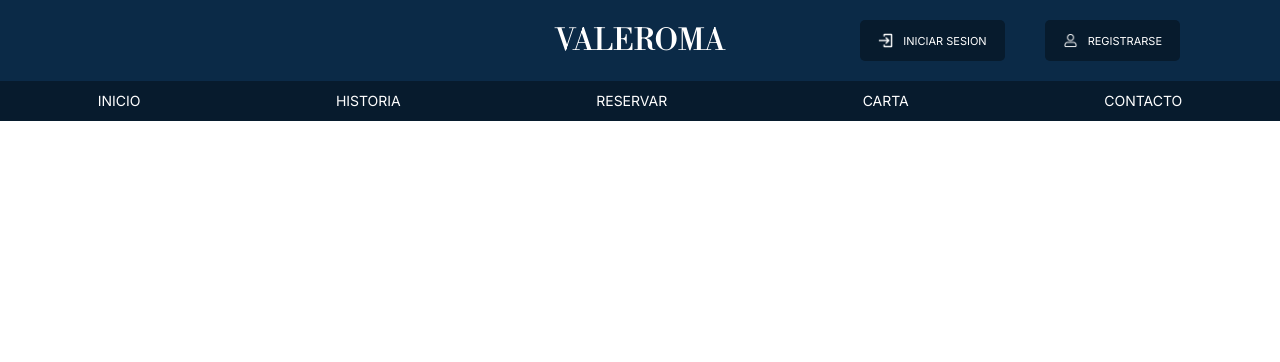
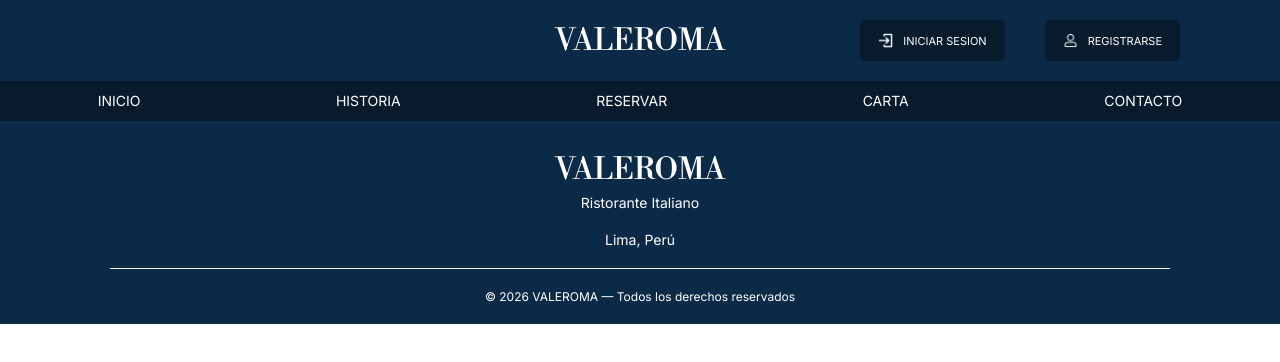
Before and after one commit to LonerStyles/restaurante-valeroma, a React (Vite) app: page / in a window 1280 px wide. Shown: the top 362 px of the page. Built offline with nearby package versions, Linux system fonts and the light colour scheme.

Commit message:
Footer y fixes

```diff
--- a/src/App.jsx
+++ b/src/App.jsx
@@ -1,11 +1,11 @@
-import Home from "./views/Home";
 import Header from "./components/Header";
+import Footer from "./components/Footer";
 
 export default function App() {
   return (
     <>
       <Header></Header>
-      <Home></Home>
+      <Footer></Footer>
     </>
   );
 }
--- /dev/null
+++ b/src/components/Footer.jsx
@@ -0,0 +1,10 @@
+export default function Footer() {
+  return (
+    <footer>
+      <h2 className="footerTitle">VALEROMA</h2>
+      <h3 className="footerSubtitle">Ristorante Italiano</h3>
+      <h4 className="footerLocation">Lima, Perú</h4>
+      <span className="footerCopy">© 2026 VALEROMA — Todos los derechos reservados</span>
+    </footer>
+  );
+}
--- a/src/components/Header.jsx
+++ b/src/components/Header.jsx
@@ -1,4 +1,4 @@
-import "../styles/Header.css";
+import "../styles/Nav.css";
 import loginIcon from "../assets/loginIcon.png";
 import registerIcon from "../assets/registerIcon.png";
 
--- a/src/styles/Header.css
+++ /dev/null
@@ -1,84 +0,0 @@
-header {
-  background-color: #0b2a47;
-  color: white;
-}
-
-header a {
-  color: white;
-  font-weight: medium;
-  text-decoration: none;
-  font-family: Inter, sans-serif;
-}
-
-header button {
-  font-family: Inter, sans-serif;
-  background-color: #071b2d;
-  border: none;
-  color: white;
-  border-radius: 5px;
-  padding: 13px 18px;
-  display: flex;
-  align-items: center;
-  justify-content: center;
-  gap: 10px;
-  cursor: pointer;
-}
-
-header button:hover{
-  background-color: #1d2f3b;
-}
-
-.headerTitle {
-  grid-column: 2;
-  justify-self: center;
-  font-family:
-    Libre bodoni,
-    sans-serif;
-  font-size: 30px;
-  font-weight: 400;
-}
-
-.headerButtons {
-  justify-self: end;
-  display: flex;
-  align-items: center;
-  gap: 40px;
-}
-
-.loginBtn {
-  font-size: 11px;
-}
-
-.registerBtn {
-  font-size: 11px;
-}
-
-button img {
-  width: 15px;
-  height: 15px;
-}
-
-header ul {
-  list-style: none;
-  font-size: 14px;
-}
-
-header ul li a:hover{
-  color: rgb(194, 194, 194);
-}
-
-.headerRow1 {
-  display: grid;
-  grid-template-columns: 1fr auto 1fr;
-  align-items: center;
-  padding: 20px 100px;
-}
-
-.headerRow2 {
-  margin: 0;
-  display: flex;
-  flex-direction: row;
-  justify-content: space-around;
-  background-color: #071b2d;
-  padding: 11px 0;
-}
--- /dev/null
+++ b/src/styles/Nav.css
@@ -0,0 +1,128 @@
+/*Header*/
+
+header {
+  background-color: #0b2a47;
+  color: white;
+}
+
+header a {
+  color: white;
+  font-weight: medium;
+  text-decoration: none;
+  font-family: Inter, sans-serif;
+}
+
+header button {
+  font-family: Inter, sans-serif;
+  background-color: #071b2d;
+  border: none;
+  color: white;
+  border-radius: 5px;
+  padding: 13px 18px;
+  display: flex;
+  align-items: center;
+  justify-content: center;
+  gap: 10px;
+  cursor: pointer;
+}
+
+header button:hover {
+  background-color: #142733;
+}
+
+.headerTitle {
+  grid-column: 2;
+  justify-self: center;
+  font-family:
+    Libre bodoni,
+    sans-serif;
+  font-size: 30px;
+  font-weight: 400;
+}
+
+.headerButtons {
+  justify-self: end;
+  display: flex;
+  align-items: center;
+  gap: 40px;
+}
+
+.loginBtn {
+  font-size: 11px;
+}
+
+.registerBtn {
+  font-size: 11px;
+}
+
+button img {
+  width: 15px;
+  height: 15px;
+}
+
+header ul {
+  list-style: none;
+  font-size: 14px;
+}
+
+header ul li a:hover {
+  color: rgb(194, 194, 194);
+}
+
+.headerRow1 {
+  display: grid;
+  grid-template-columns: 1fr auto 1fr;
+  align-items: center;
+  padding: 20px 100px;
+}
+
+.headerRow2 {
+  margin: 0;
+  display: flex;
+  flex-direction: row;
+  justify-content: space-around;
+  background-color: #071b2d;
+  padding: 11px 0;
+}
+
+/*Footer*/
+
+footer {
+  padding: 20px 110px;
+  display: flex;
+  flex-direction: column;
+  justify-content: center;
+  align-items: center;
+  font-family: Inter, sans-serif;
+  background-color: #0b2a47;
+  color: white;
+}
+
+.footerTitle {
+  font-family:
+    Libre bodoni,
+    sans-serif;
+  font-size: 30px;
+  font-weight: 400;
+  margin: 10px 0 5px 0;
+}
+
+.footerSubtitle {
+  font-weight: 400;
+  font-size: 14px;
+  margin: 0;
+}
+
+.footerLocation{
+  font-weight: 400;
+  font-size: 14px;
+  margin: 20px 0;
+}
+
+.footerCopy{
+  width: 100%;
+  font-size: 12px;
+  border-top: 1px solid white;
+  text-align: center;
+  padding-top: 20px;
+}
```
Also changed, not shown: src/views/Calendario.jsx (added, +19 -0 lines), src/assets/calendarioBG.webp (added), 1 other file (tests, documents, lock files or other folders).
